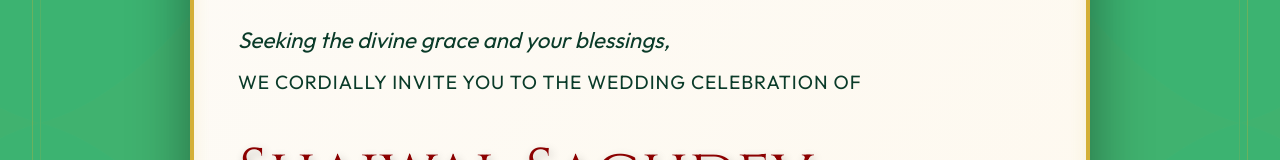
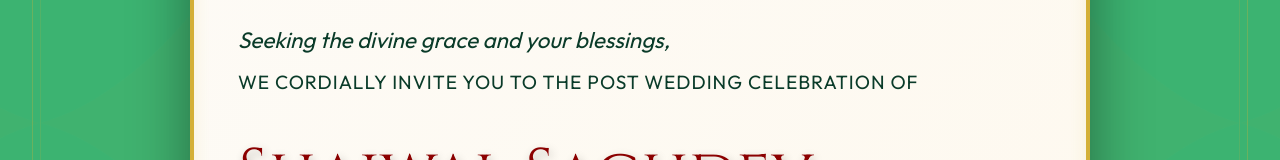
Before and after one commit to shaiwalsachdev/invitations, a React (Vite) app: page / in a window 1280 px wide. Shown: the part 430-590 px from the top of the page. Built offline with nearby package versions, Linux system fonts and the light colour scheme.

Commit message:
Update wording to 'post wedding celebration'

```diff
--- a/src/components/Sections.jsx
+++ b/src/components/Sections.jsx
@@ -77,7 +77,7 @@ export const Hero = () => {
           Seeking the divine grace and your blessings,
         </motion.p>
         <motion.p variants={fadeInUp} style={{ color: 'var(--color-text-dark)', marginBottom: '3rem', opacity: 0.9, fontSize: 'clamp(0.9rem, 3vw, 1.2rem)', letterSpacing: '0.05em', textTransform: 'uppercase' }}>
-          We cordially invite you to the wedding celebration of
+          We cordially invite you to the post wedding celebration of
         </motion.p>
 
         <motion.h1 variants={fadeInUp} className="font-serif" style={{ color: 'var(--color-red-accent)', fontSize: 'clamp(2.5rem, 6vw, 4rem)', lineHeight: '1', marginBottom: '0.5rem', textShadow: '2px 4px 10px rgba(0,0,0,0.3)' }}>
```
